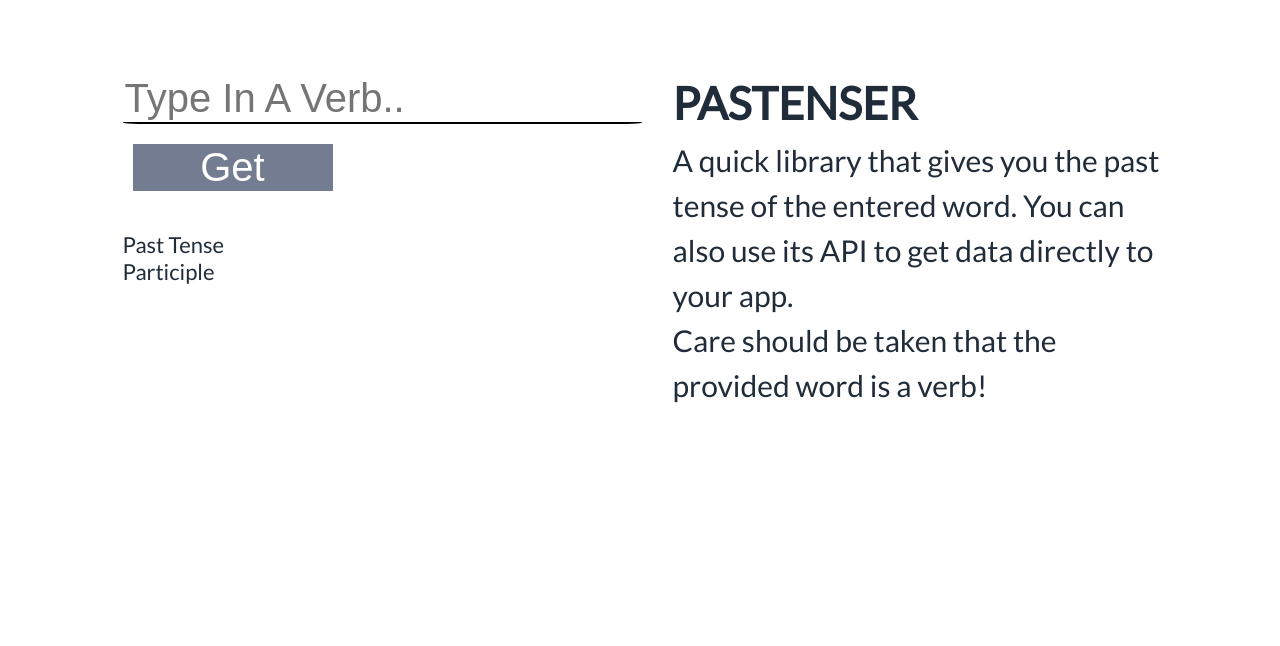
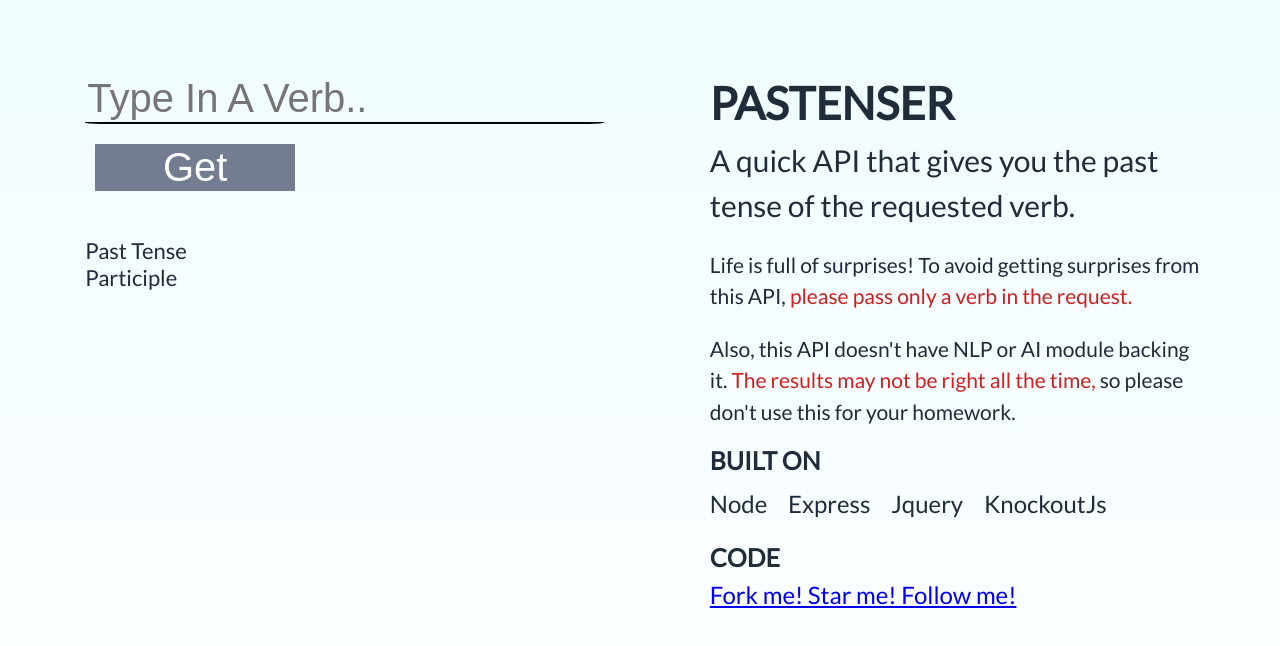
Before and after one commit to samuellawrentz/PastTenser, a website: page index.html in a window 1280 px wide. Drawn offline with nearby package versions, Linux system fonts and the light colour scheme; a script that the page names is missing.

Commit message:
Revamped the UI and functionality

```diff
--- a/index.html
+++ b/index.html
@@ -1,22 +1,19 @@
 <head>
-  <script
-  src="https://code.jquery.com/jquery-3.3.1.min.js"
-  integrity="sha256-FgpCb/KJQlLNfOu91ta32o/NMZxltwRo8QtmkMRdAu8="
-  crossorigin="anonymous"></script>
-   <script
-  src="https://code.jquery.com/ui/1.12.1/jquery-ui.min.js"
-  integrity="sha256-VazP97ZCwtekAsvgPBSUwPFKdrwD3unUfSGVYrahUqU="
+    <script src="https://code.jquery.com/jquery-3.3.1.min.js" integrity="sha256-FgpCb/KJQlLNfOu91ta32o/NMZxltwRo8QtmkMRdAu8="
         crossorigin="anonymous"></script>
     <script src="https://cdnjs.cloudflare.com/ajax/libs/knockout/3.4.2/knockout-min.js"></script>
     <link href="style.css" rel="stylesheet" type="text/css">
 </head>
+
 <body>
     <div class="wrapper">
         <div class="left">
             <div class="container query">
                 <div class="center">
+                    <form action="javascript:getPast();">
                         <input type="text" placeholder="Type in a verb.." data-bind="value:verb">
-        <button data-bind="click:getPast">Get</button>
+                        <button data-bind="click:getPast" type="submit">Get</button>
+                    </form>
                 </div>
             </div>
             <div class="container result">
@@ -40,8 +37,23 @@
         </div>
         <div class="right">
             <div class="main-heading">PASTENSER</div>
-    <div>A quick library that gives you the past tense of the entered word. You can also use its API to get data directly to your app. <br>
-    Care should be taken that the provided word is a verb!</div>
+            <div>A quick API that gives you the past tense of the requested verb.</div>
+            <div class="warning">
+                <p> Life is full of surprises! To avoid getting surprises from this API,
+                <span>please pass only a verb in the request.</span></p>
+
+                Also, this API doesn't have NLP or AI module backing it. <span>The results may not be right all the time,</span> so please don't use this
+                for your homework.
+            </div>
+            <h5>BUILT ON</h5>
+            <ul>
+                <li>Node</li>
+                <li>Express</li>
+                <li>Jquery</li>
+                <li>KnockoutJs</li>
+            </ul>
+            <h5>CODE</h5>
+            <a href="https://github.com/samuellawrentz/PastTenser">Fork me! Star me! Follow me!</a>
         </div>
     </div>
     <script src="script/app.js"></script>
--- a/script/app.js
+++ b/script/app.js
@@ -6,12 +6,21 @@ function capitalizeFirstLetter(string) {
     return string.charAt(0).toUpperCase() + string.slice(1);
 }
 
+//Make a mock data call for faster results
+(function init(){
+    $.get("https://pastenser.herokuapp.com/Load").done(() => true);
+})();
+
 function getPast(){
     $.get( "https://pastenser.herokuapp.com/" + capitalizeFirstLetter(verb()), function(data) {
   pasttense(data['past tense']);
   participle(data['past participle']);
 });
 }
+
+$('input').on('focus', function(){
+    $(this).val('');
+});
 
 var myViewModel = {
     getPast : getPast,
--- a/style.css
+++ b/style.css
@@ -5,6 +5,7 @@ body{
     padding:0;
     font-family: 'Lato';
     color: #202C39;
+    background: linear-gradient(#f0fcff, white);
 }
 .wrapper{
     margin: 25px auto;
@@ -15,22 +16,18 @@ body{
     flex-wrap: wrap;
 }
 .left{
-    width:400px;
+    flex-basis:500px;
 }
 
 .right{
-    width:500px;
+    flex-basis:500px;
     font-size: 30px;
     line-height: 1.5;
-    padding-top: 20px;;
+    padding-top: 20px;
 }
 
 .container{
     padding: 15px;
-}
-
-.result{
-
 }
 
 input, input:focus{
@@ -53,6 +50,7 @@ button{
     margin:10px;
     width:200px;
     color: white;
+    cursor: pointer;
 }
 
 .center{
@@ -86,3 +84,32 @@ h1{
     font-size: 45px;
     font-weight: 900;
 }
+
+.warning{
+    font-size: 0.7em;
+}
+
+.warning span{
+    color:#cc2121;
+}
+
+.right ul{
+    padding:0;
+    margin:0;
+}
+
+.right li{
+    display: inline-block;
+    font-size: 0.8em;
+    padding-right: 15px;
+}
+
+.right h5{
+    margin: 15px auto;
+    margin-bottom: 0px;
+    font-weight: bolder;
+}
+
+h5+a{
+    font-size: 0.8em;
+}
```
Lines whose indentation alone changed are shown as unchanged.
